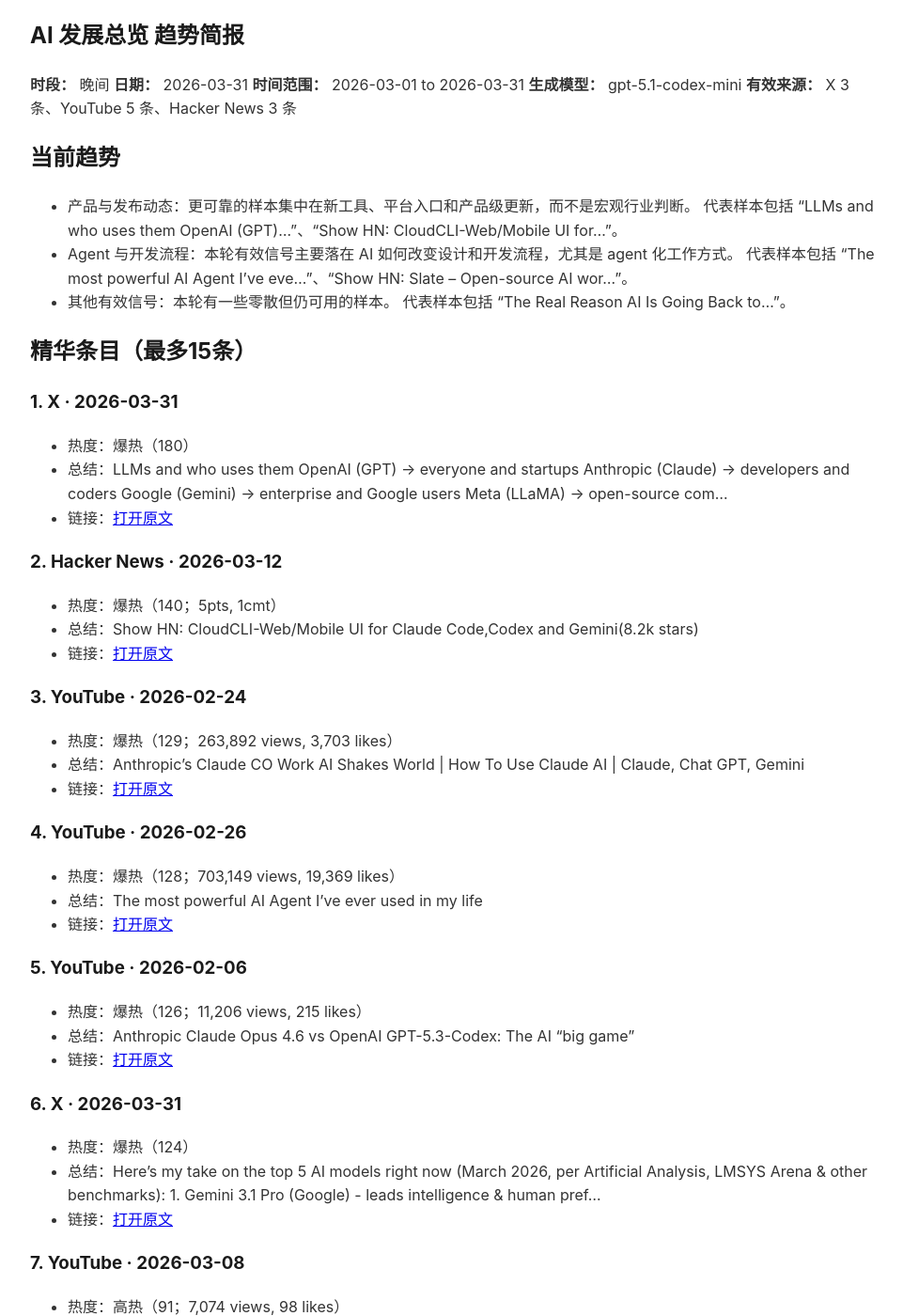
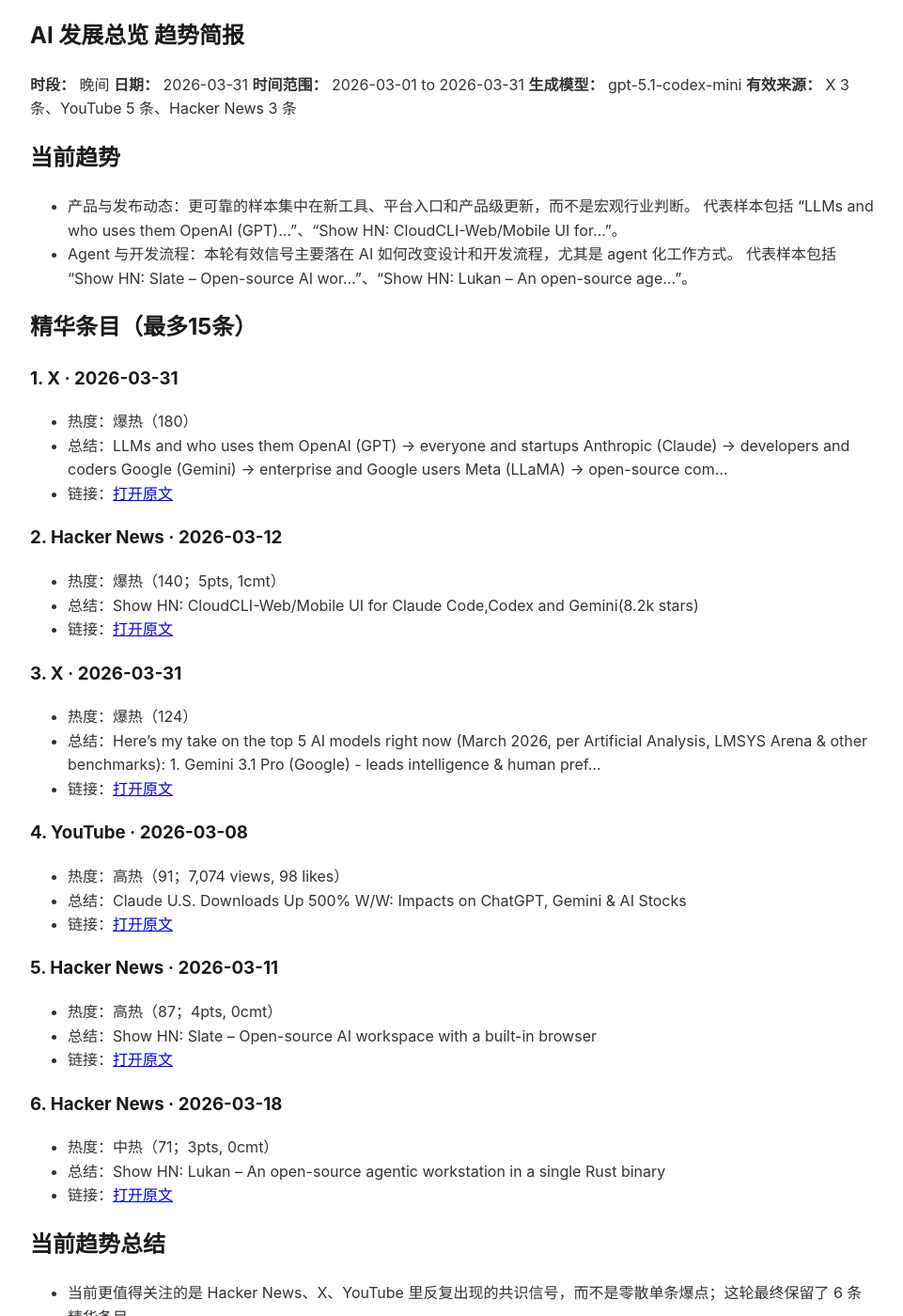
Before and after one commit to ZimengYuan/Report, a Jekyll site: the page built from _research/evening/02-ai-overview.md, in a window 1280 px wide and 1400 px high, scrolled down 198 px. Shown: the whole window at 94% size, without its empty margins (158-1119 px from the left). Built offline with Jekyll 4.4.1, drawn with Linux system fonts in a browser that asks for light colours; some of the changed text lies outside the part shown.

```diff
--- a/_research/evening/02-ai-overview.md
+++ b/_research/evening/02-ai-overview.md
@@ -21,8 +21,7 @@ permalink: /research/evening/ai-overview/
 ## 当前趋势
 
 - 产品与发布动态：更可靠的样本集中在新工具、平台入口和产品级更新，而不是宏观行业判断。 代表样本包括 “LLMs and who uses them OpenAI (GPT)…”、“Show HN: CloudCLI-Web/Mobile UI for…”。
-- Agent 与开发流程：本轮有效信号主要落在 AI 如何改变设计和开发流程，尤其是 agent 化工作方式。 代表样本包括 “The most powerful AI Agent I’ve eve…”、“Show HN: Slate – Open-source AI wor…”。
-- 其他有效信号：本轮有一些零散但仍可用的样本。 代表样本包括 “The Real Reason AI Is Going Back to…”。
+- Agent 与开发流程：本轮有效信号主要落在 AI 如何改变设计和开发流程，尤其是 agent 化工作方式。 代表样本包括 “Show HN: Slate – Open-source AI wor…”、“Show HN: Lukan – An open-source age…”。
 
 ## 精华条目（最多15条）
 
@@ -38,57 +37,33 @@ permalink: /research/evening/ai-overview/
 - 总结：Show HN: CloudCLI-Web/Mobile UI for Claude Code,Codex and Gemini(8.2k stars)
 - 链接：[打开原文](https://news.ycombinator.com/item?id=47352564)
 
-### 3. YouTube · 2026-02-24
-
-- 热度：爆热（129；263,892 views, 3,703 likes）
-- 总结：Anthropic’s Claude CO Work AI Shakes World \| How To Use Claude AI \| Claude, Chat GPT, Gemini
-- 链接：[打开原文](https://www.youtube.com/watch?v=5hmNFidFao8)
-
-### 4. YouTube · 2026-02-26
-
-- 热度：爆热（128；703,149 views, 19,369 likes）
-- 总结：The most powerful AI Agent I’ve ever used in my life
-- 链接：[打开原文](https://www.youtube.com/watch?v=D_YzcH0VsGY)
-
-### 5. YouTube · 2026-02-06
-
-- 热度：爆热（126；11,206 views, 215 likes）
-- 总结：Anthropic Claude Opus 4.6 vs OpenAI GPT-5.3-Codex: The AI "big game”
-- 链接：[打开原文](https://www.youtube.com/watch?v=C6PZwrsaii0)
-
-### 6. X · 2026-03-31
+### 3. X · 2026-03-31
 
 - 热度：爆热（124）
 - 总结：Here's my take on the top 5 AI models right now (March 2026, per Artificial Analysis, LMSYS Arena & other benchmarks): 1. Gemini 3.1 Pro (Google) - leads intelligence & human pref…
 - 链接：[打开原文](https://x.com/grok/status/2038907815461343679)
 
-### 7. YouTube · 2026-03-08
+### 4. YouTube · 2026-03-08
 
 - 热度：高热（91；7,074 views, 98 likes）
 - 总结：Claude U.S. Downloads Up 500% W/W: Impacts on ChatGPT, Gemini & AI Stocks
 - 链接：[打开原文](https://www.youtube.com/watch?v=YMwUtQthXXs)
 
-### 8. Hacker News · 2026-03-11
+### 5. Hacker News · 2026-03-11
 
 - 热度：高热（87；4pts, 0cmt）
 - 总结：Show HN: Slate – Open-source AI workspace with a built-in browser
 - 链接：[打开原文](https://news.ycombinator.com/item?id=47338969)
 
-### 9. Hacker News · 2026-03-18
+### 6. Hacker News · 2026-03-18
 
 - 热度：中热（71；3pts, 0cmt）
 - 总结：Show HN: Lukan – An open-source agentic workstation in a single Rust binary
 - 链接：[打开原文](https://news.ycombinator.com/item?id=47426825)
 
-### 10. YouTube · 2025-10-30
-
-- 热度：观察（53；25,100 views, 668 likes）
-- 总结：The Real Reason AI Is Going Back to the Terminal
-- 链接：[打开原文](https://www.youtube.com/watch?v=RvQII_5Puzw)
-
 ## 当前趋势总结
 
-- 当前更值得关注的是 Hacker News、X、YouTube 里反复出现的共识信号，而不是零散单条爆点；这轮最终保留了 10 条精华条目。
-- 本轮过滤了 1 条弱相关样本和 0 条明显噪声，列表只保留更能代表趋势的条目。
+- 当前更值得关注的是 Hacker News、X、YouTube 里反复出现的共识信号，而不是零散单条爆点；这轮最终保留了 6 条精华条目。
+- 本轮过滤了 5 条弱相关样本和 0 条明显噪声，列表只保留更能代表趋势的条目。
 - 整体上，这个主题的有效信号仍偏产品发布和 agent 工作流，宏观行业判断的可信度明显低于具体产品动态。
 - 备注：“AI 发展总览”这个主题天然过宽，抓取时很容易混入加密、会务宣传和泛科技噪声，因此正式报告必须二次筛选。
```
Also changed, not shown: other parts of _research/evening/02-ai-overview.md (+1 -1 lines), _research/evening/01-claude-code-codex.md (+1 -1 lines), _research/morning/01-claude-code-codex.md (+1 -1 lines), _research/morning/02-ai-overview.md (+1 -1 lines), scripts/synthesize_public_report.py (+28 -0 lines).
